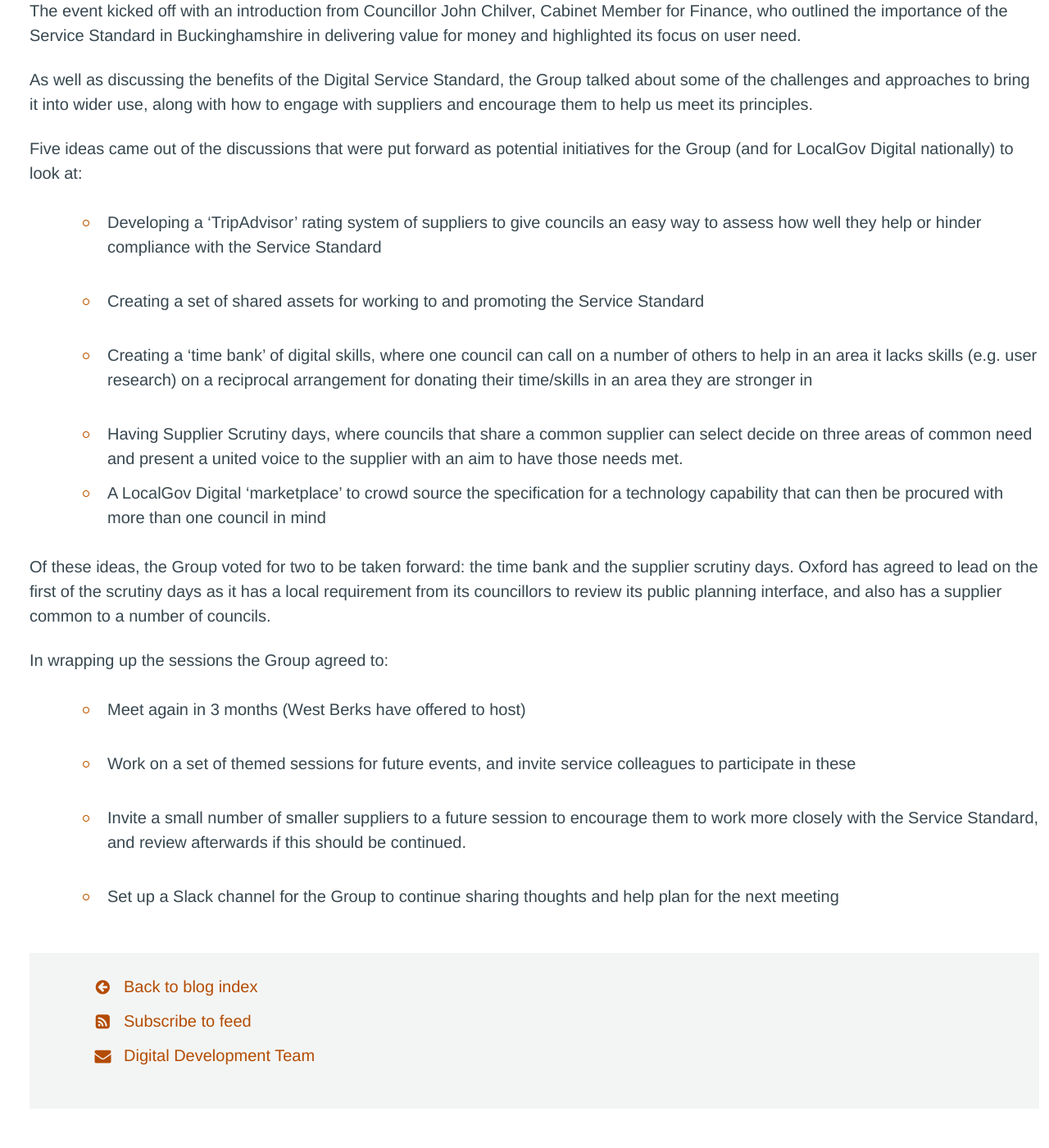
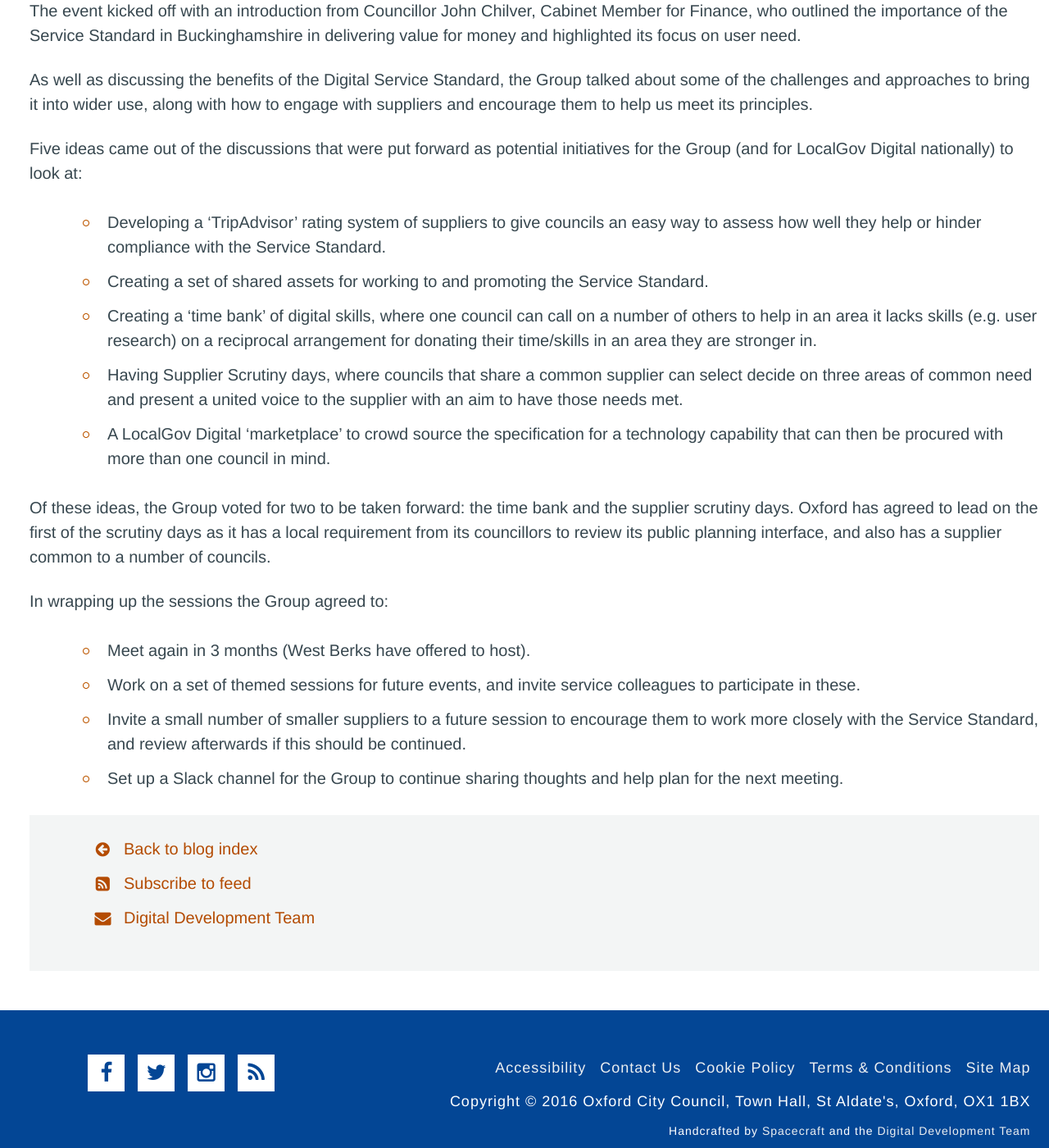
Before and after one commit to OxfordCityCouncil/OxfordCityCouncil.github.io, a Jekyll site: the page built from _posts/2016-11-25-localgov-digital-south-peer-group.md, in a window 1280 px wide and 1400 px high, scrolled down 1232 px. Shown: the whole window at 82% size. Built offline with Jekyll 4.4.1, drawn with Linux system fonts in a browser that asks for light colours.

Commit message:
li spacing

```diff
--- a/_posts/2016-11-25-localgov-digital-south-peer-group.md
+++ b/_posts/2016-11-25-localgov-digital-south-peer-group.md
@@ -25,23 +25,17 @@
 
 Five ideas came out of the discussions that were put forward as potential initiatives for the Group (and for LocalGov Digital nationally) to look at:
 
-* Developing a 'TripAdvisor' rating system of suppliers to give councils an easy way to assess how well they help or hinder compliance with the Service Standard
-
-* Creating a set of shared assets for working to and promoting the Service Standard
-
-* Creating a 'time bank' of digital skills, where one council can call on a number of others to help in an area it lacks skills (e.g. user research) on a reciprocal arrangement for donating their time/skills in an area they are stronger in
-
+* Developing a 'TripAdvisor' rating system of suppliers to give councils an easy way to assess how well they help or hinder compliance with the Service Standard.
+* Creating a set of shared assets for working to and promoting the Service Standard.
+* Creating a 'time bank' of digital skills, where one council can call on a number of others to help in an area it lacks skills (e.g. user research) on a reciprocal arrangement for donating their time/skills in an area they are stronger in.
 * Having Supplier Scrutiny days, where councils that share a common supplier can select decide on three areas of common need and present a united voice to the supplier with an aim to have those needs met.
-* A LocalGov Digital 'marketplace' to crowd source the specification for a technology capability that can then be procured with more than one council in mind
+* A LocalGov Digital 'marketplace' to crowd source the specification for a technology capability that can then be procured with more than one council in mind.
 
 Of these ideas, the Group voted for two to be taken forward: the time bank and the supplier scrutiny days. Oxford has agreed to lead on the first of the scrutiny days as it has a local requirement from its councillors to review its public planning interface, and also has a supplier common to a number of councils.
 
 In wrapping up the sessions the Group agreed to:
 
-* Meet again in 3 months (West Berks have offered to host)
-
-* Work on a set of themed sessions for future events, and invite service colleagues to participate in these
-
+* Meet again in 3 months (West Berks have offered to host).
+* Work on a set of themed sessions for future events, and invite service colleagues to participate in these.
 * Invite a small number of smaller suppliers to a future session to encourage them to work more closely with the Service Standard, and review afterwards if this should be continued.
-
-* Set up a Slack channel for the Group to continue sharing thoughts and help plan for the next meeting
+* Set up a Slack channel for the Group to continue sharing thoughts and help plan for the next meeting.
```
